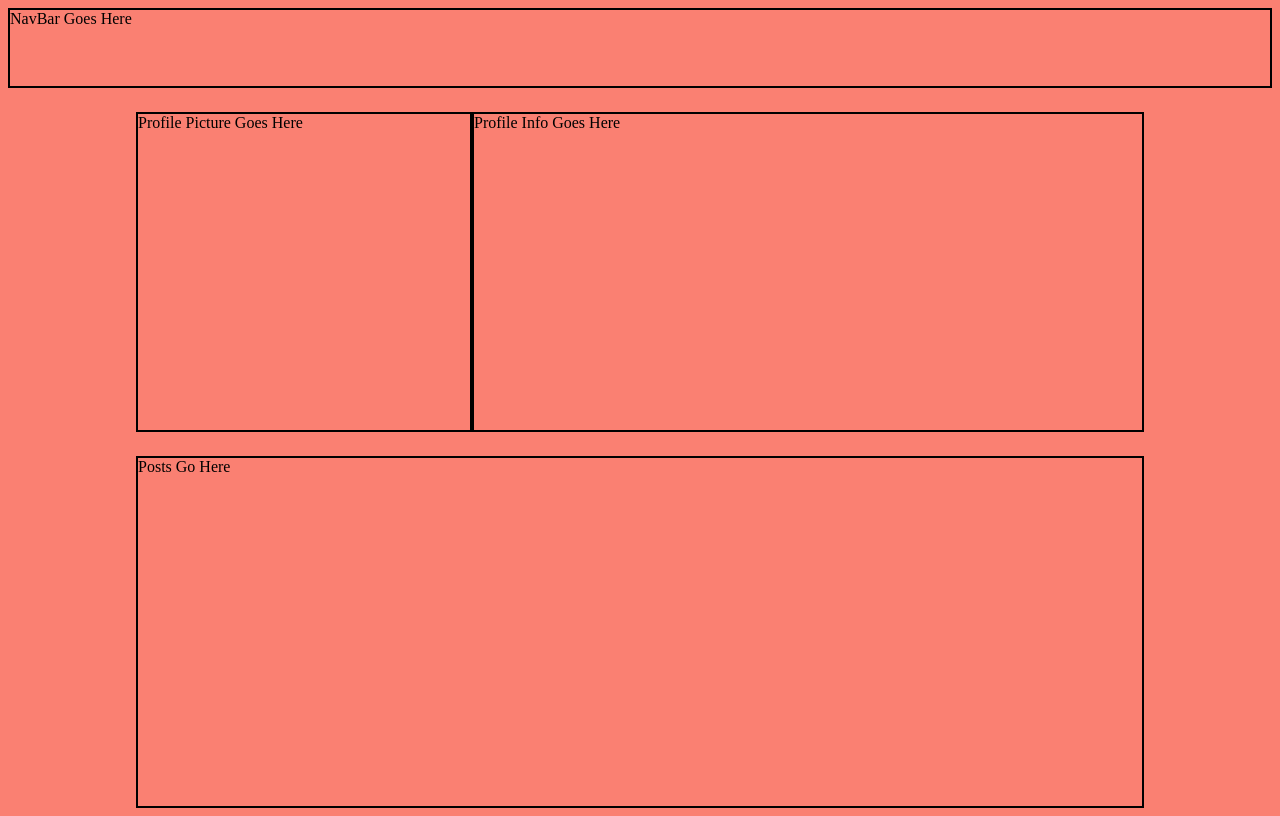
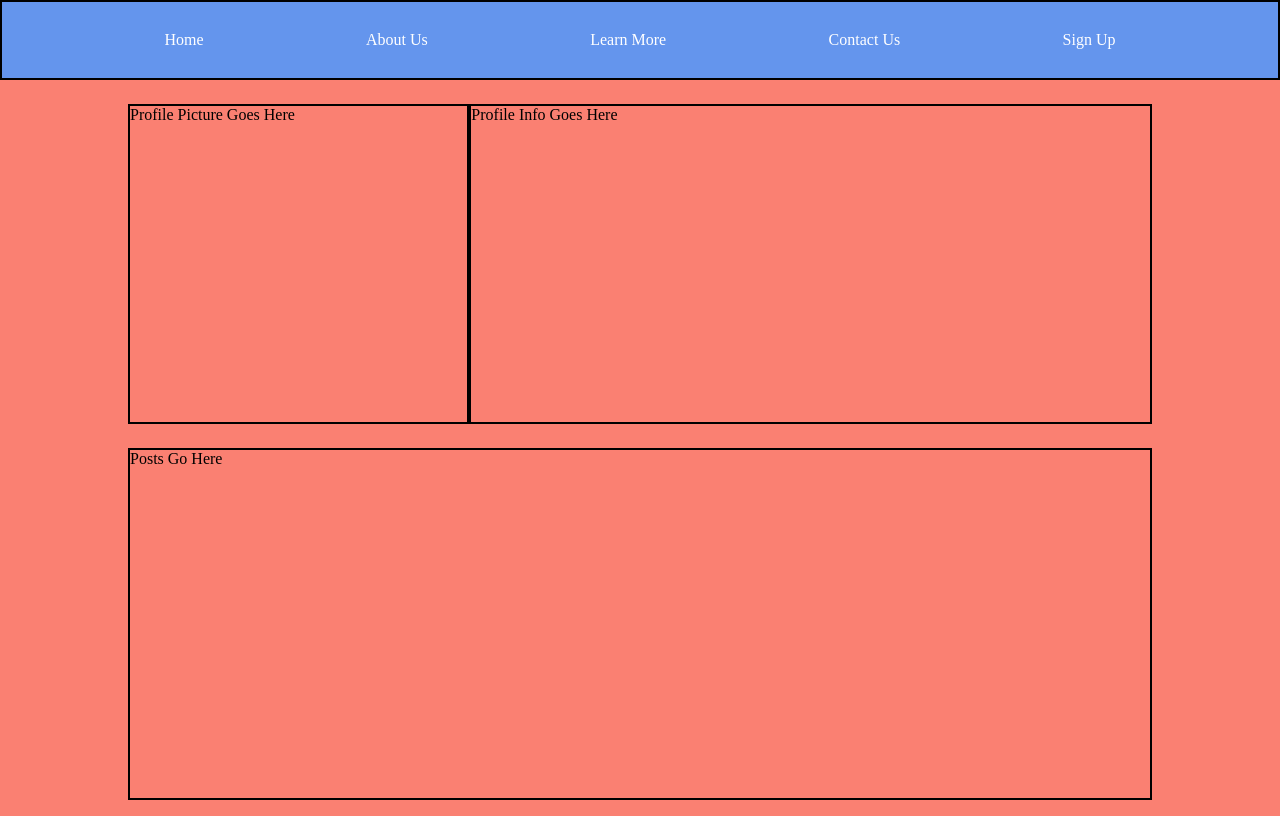
Before and after one commit to danayn/kekambas-142_css_grid_blog, a plain HTML site: page index.html in a window 1280 px wide. Drawn offline with Linux system fonts and the light colour scheme.

Commit message:
Update Navbar with FlexBox to display links

```diff
--- a/css/main.css
+++ b/css/main.css
@@ -1,3 +1,8 @@
+/* Universal Selector - remove any margin that the browser has by default */
+* {
+    margin: 0;
+}
+
 body {
     background-color: salmon;
 }
@@ -21,6 +26,26 @@ body {
 
 .nav {
     grid-area: nav;
+    background-color: cornflowerblue;
+    position: sticky;
+    top: 0;
+}
+
+.nav-links {
+    height: 100%;
+    display: flex;
+    justify-content: space-evenly;
+    align-items: center;
+}
+
+.nav-links > a {
+    color: white;
+    text-decoration: none;
+}
+
+.nav-links > a:hover {
+    font-size: larger;
+    text-decoration: underline;
 }
 
 .prof-pic {
--- a/index.html
+++ b/index.html
@@ -11,7 +11,16 @@
     <!-- Create a div to be the container of our CSS Grid -->
     <div class="grid-container">
         <!-- Create the grid items (aka the direct children of grid-container) -->
-        <div class="nav area-border">NavBar Goes Here</div>
+        <div class="nav area-border">
+            <!-- div.nav-links will be a flexbox -->
+            <div class="nav-links">
+                <a href="#">Home</a>
+                <a href="#">About Us</a>
+                <a href="#">Learn More</a>
+                <a href="#">Contact Us</a>
+                <a href="#">Sign Up</a>
+            </div>
+        </div>
         <div class="prof-pic area-border">Profile Picture Goes Here</div>
         <div class="prof-info area-border">Profile Info Goes Here</div>
         <div class="posts area-border">Posts Go Here</div>
```
